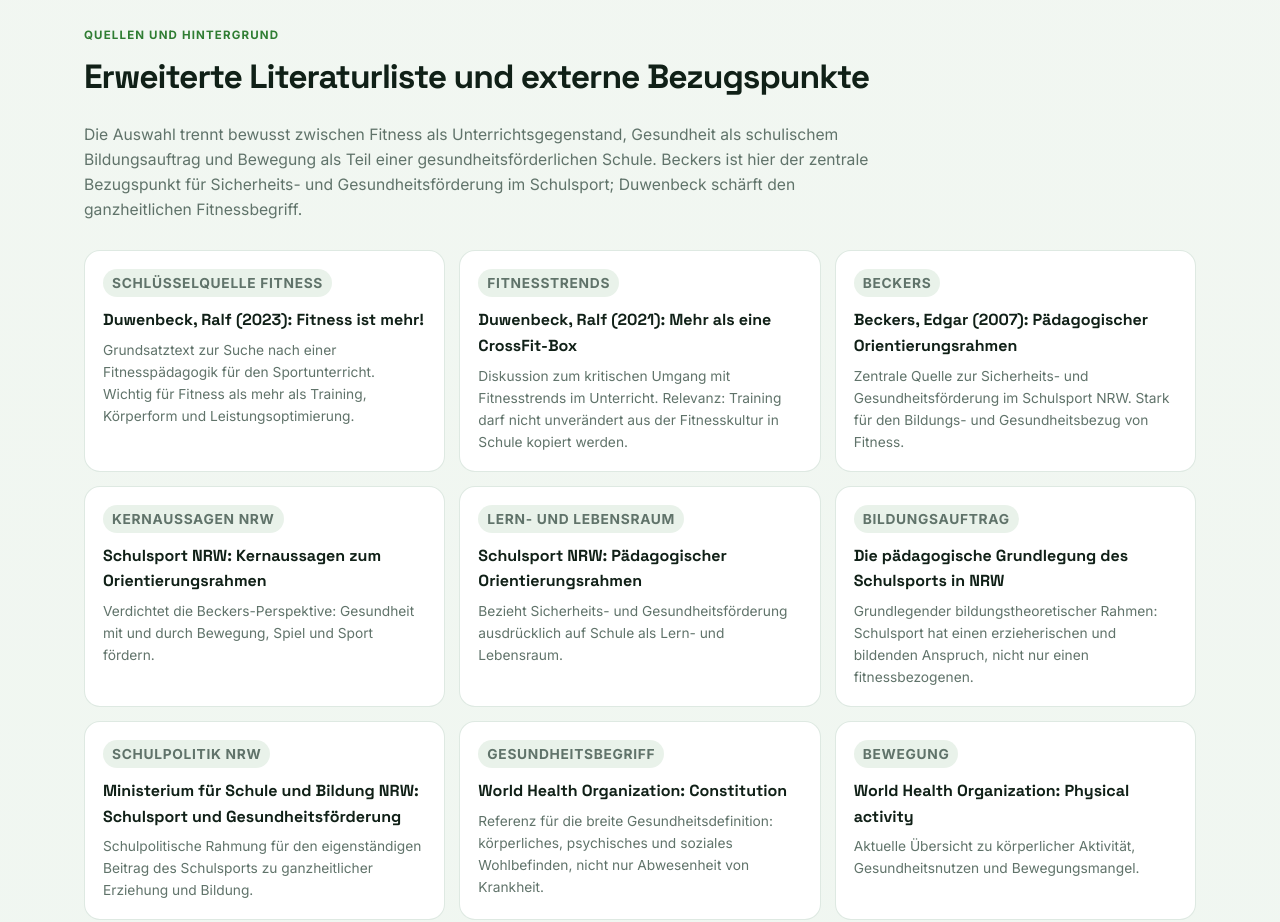
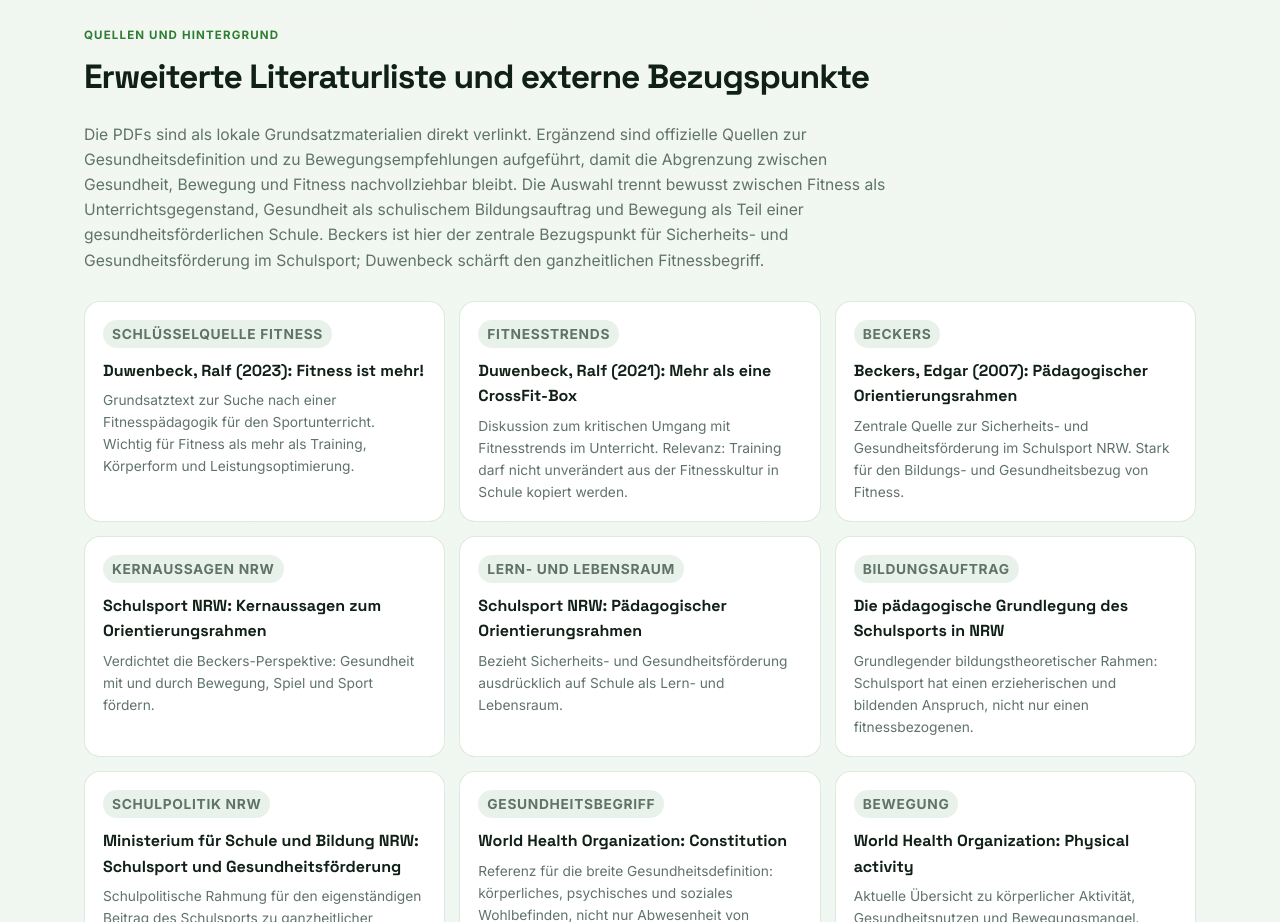
Before and after one commit to RadDWB/Fitnessweb, a plain HTML site: page index.html in a window 1280 px wide. Shown: the part 5080-6002 px from the top of the page. Drawn offline with Linux system fonts and the light colour scheme.

Commit message:
Restore source section context sentence

```diff
--- a/index.html
+++ b/index.html
@@ -945,7 +945,7 @@
     <section class="section" id="quellen">
         <p class="section-eyebrow">Quellen und Hintergrund</p>
         <h2 class="section-heading">Erweiterte Literaturliste und externe Bezugspunkte</h2>
-        <p class="section-lead">Die Auswahl trennt bewusst zwischen Fitness als Unterrichtsgegenstand, Gesundheit als schulischem Bildungsauftrag und Bewegung als Teil einer gesundheitsförderlichen Schule. Beckers ist hier der zentrale Bezugspunkt für Sicherheits- und Gesundheitsförderung im Schulsport; Duwenbeck schärft den ganzheitlichen Fitnessbegriff.</p>
+        <p class="section-lead">Die PDFs sind als lokale Grundsatzmaterialien direkt verlinkt. Ergänzend sind offizielle Quellen zur Gesundheitsdefinition und zu Bewegungsempfehlungen aufgeführt, damit die Abgrenzung zwischen Gesundheit, Bewegung und Fitness nachvollziehbar bleibt. Die Auswahl trennt bewusst zwischen Fitness als Unterrichtsgegenstand, Gesundheit als schulischem Bildungsauftrag und Bewegung als Teil einer gesundheitsförderlichen Schule. Beckers ist hier der zentrale Bezugspunkt für Sicherheits- und Gesundheitsförderung im Schulsport; Duwenbeck schärft den ganzheitlichen Fitnessbegriff.</p>
         <div class="source-grid expanded">
             <a class="source-link" href="assets/docs/sport-6-23-duwenbeck-basis-fitness.pdf">
                 <span class="source-meta">Schlüsselquelle Fitness</span>
```
